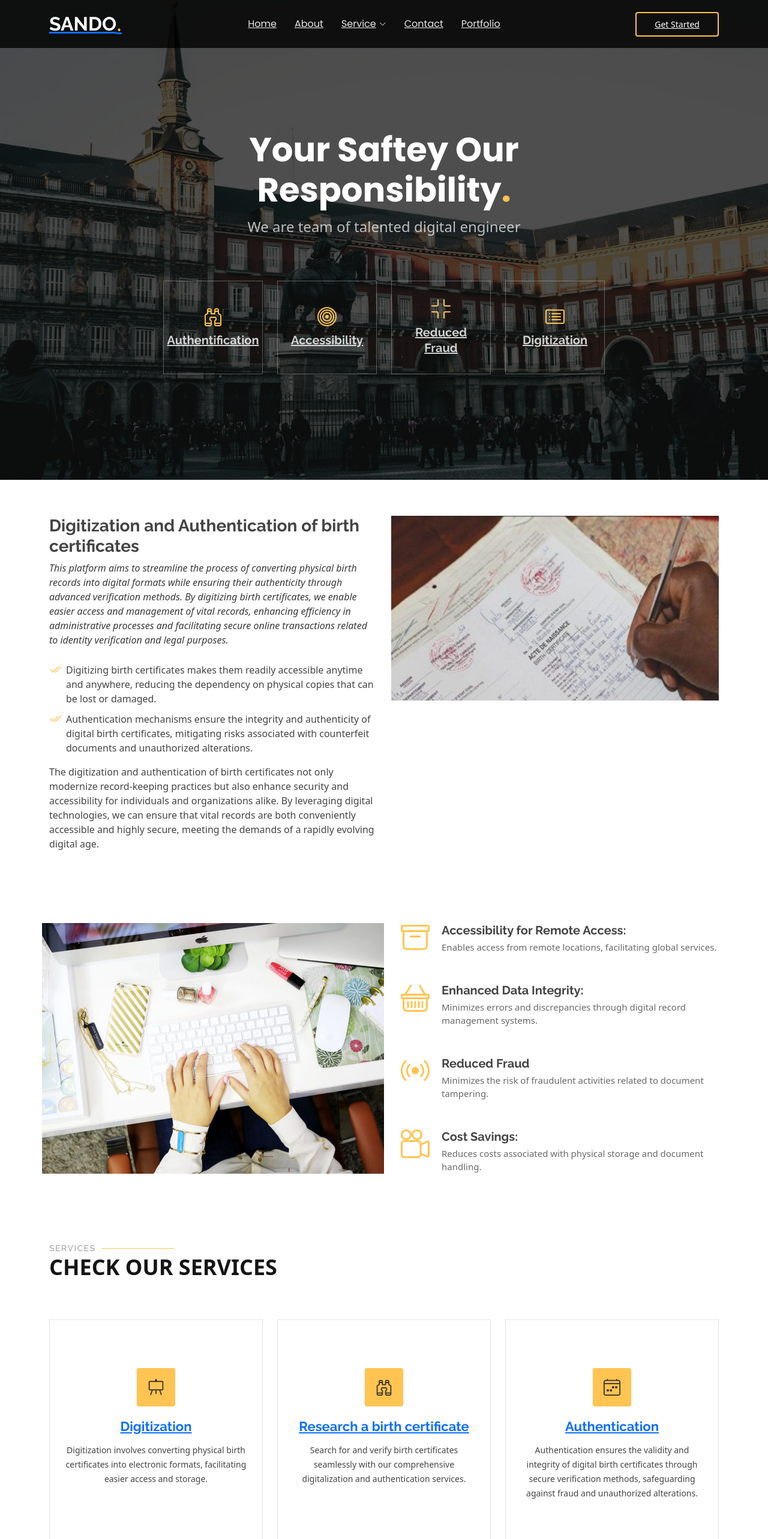
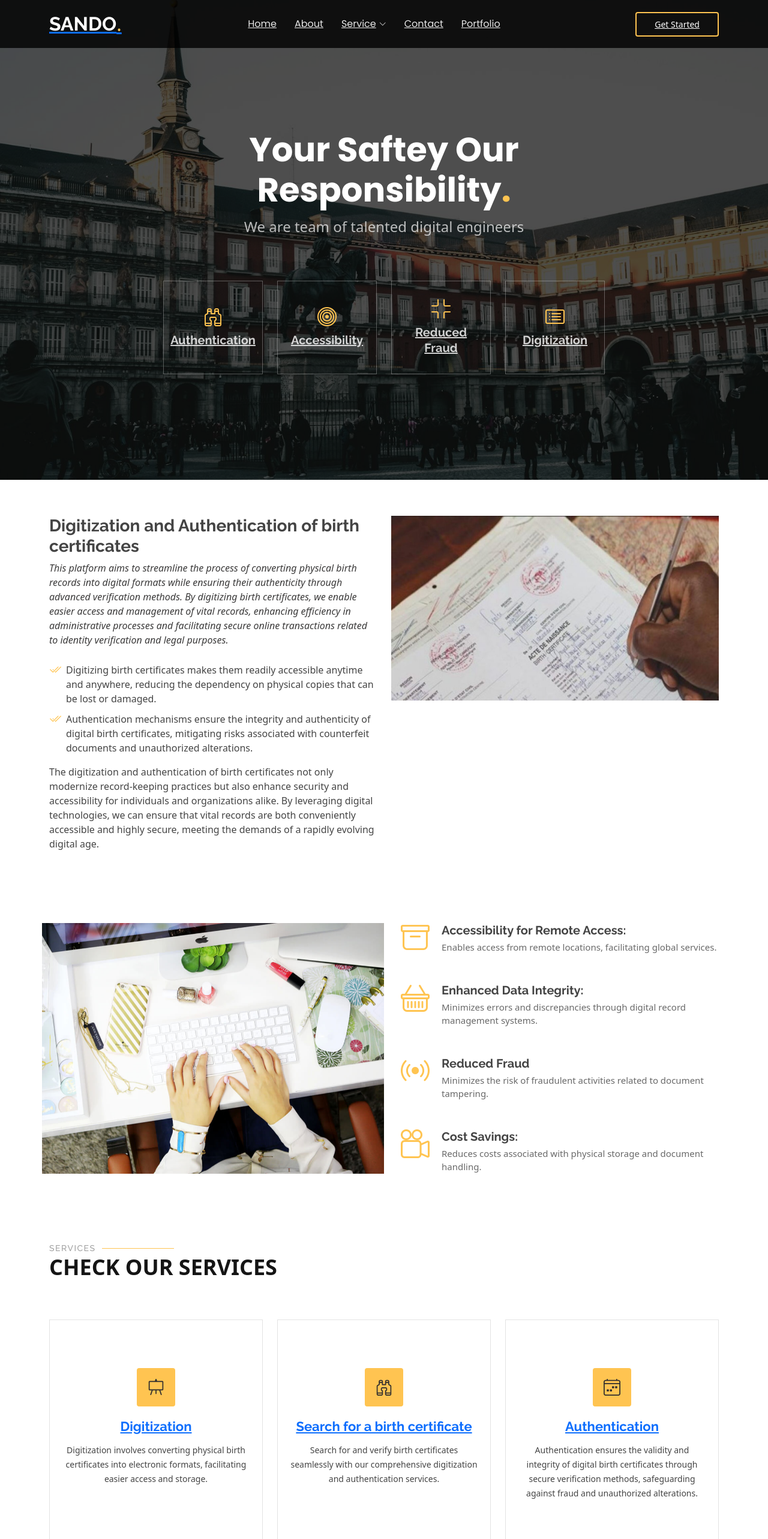
Before and after one commit to kamsuhans/Projet-INF4288, a React (Create React App) app: page / in a window 1280 px wide. Shown: the top 2566 px of the page at 60% size. Built offline with nearby package versions, Linux system fonts and the light colour scheme.

Commit message:
new update

```diff
--- a/src/Components/Navbar.jsx
+++ b/src/Components/Navbar.jsx
@@ -63,8 +63,8 @@ const Navbar = () => {
               </HashLink>
               <ul className={isDropdownOpen ? 'dropdown-active' : ''} >
                 <li><Link to="/digitize" onClick={closeDropdown}>Digitalise</Link></li>
-                <li><Link to="/authenticate" onClick={closeDropdown}>Authentificate</Link></li>
-                <li><Link to="/ActsList" onClick={closeDropdown}>Research Birth Certificates</Link></li>
+                <li><Link to="/authenticate" onClick={closeDropdown}>Authenticate</Link></li>
+                <li><Link to="/ActsList" onClick={closeDropdown}>Search for a Birth Certificates</Link></li>
               </ul>
             </li>
             <li>
--- a/src/Pages/Home.jsx
+++ b/src/Pages/Home.jsx
@@ -15,7 +15,7 @@ const Home = () => {
     <div class="row justify-content-center text-center" data-aos="fade-up" data-aos-delay="100">
       <div class="col-xl-6 col-lg-8">
         <h2>Your Saftey Our Responsibility<span>.</span></h2>
-        <p>We are team of talented digital engineer</p>
+        <p>We are team of talented digital engineers</p>
       </div>
     </div>
 
@@ -23,7 +23,7 @@ const Home = () => {
       <div class="col-xl-2 col-md-4" data-aos="fade-up" data-aos-delay="300">
         <div class="icon-box">
           <i class="bi bi-binoculars"></i>
-          <h3><a href="">Authentification</a></h3>
+          <h3><a href="">Authentication</a></h3>
         </div>
       </div>
       <div class="col-xl-2 col-md-4" data-aos="fade-up" data-aos-delay="400">
@@ -173,9 +173,9 @@ const Home = () => {
             <i class="bi bi-binoculars"></i>
           </div>
           <Link to="/actslist" class="stretched-link">
-            <h3>Research a birth certificate</h3>
+            <h3>Search for a birth certificate</h3>
           </Link>
-          <p> Search for and verify birth certificates seamlessly with our comprehensive digitalization and authentication services.</p>
+          <p> Search for and verify birth certificates seamlessly with our comprehensive digitization and authentication services.</p>
         </div>
       </div>
       {/* <!-- End Service Item --> */}
```
